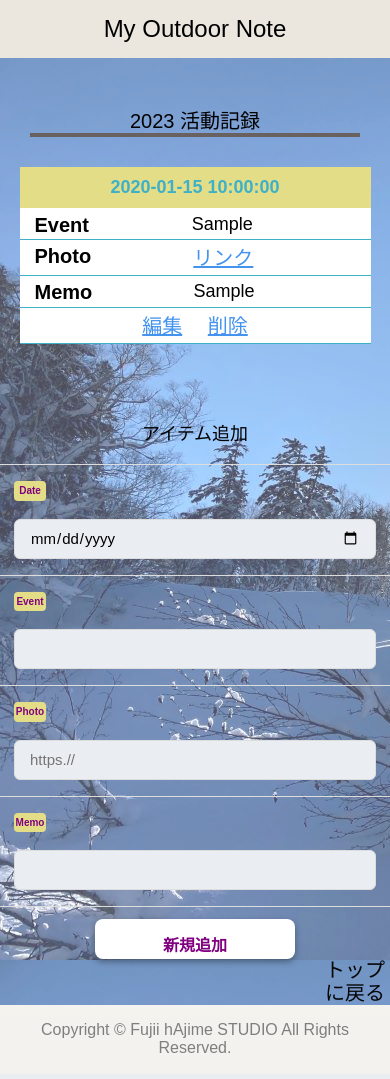
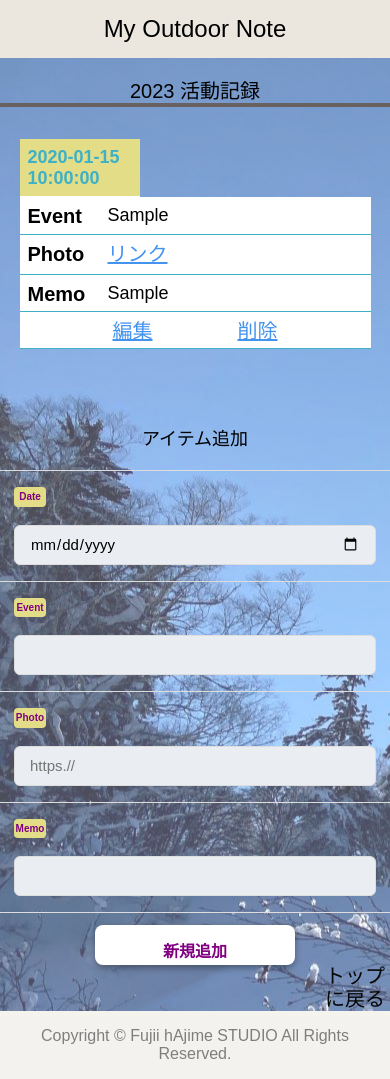
Before and after one commit to HajimeFuji/My_Outdoor_Note, a Flask app: page /list in a window 390 px wide. Before the commit the page ends 1053 px from the top, so only its background shows below. Run offline with Flask 2, Linux system fonts and the light colour scheme; tables that the repository leaves empty or names only in its code hold one stand-in row (values such as "Sample post"); some libraries are stand-ins or nearby versions.

Commit message:
写真変更

```diff
--- a/app.py
+++ b/app.py
@@ -73,7 +73,7 @@ def item_list():
     )
     c = conn.cursor()
 
-    c.execute('select * from 2023_winter order by date')
+    c.execute('select * from 2023_winter order by date DESC')
     # リスト型にする
     item_list=[]
     # print(c.fetchall())
--- a/static/css/style.css
+++ b/static/css/style.css
@@ -12,7 +12,7 @@ body {
 
 .img::before {
     content: '';
-    background-image: url("/static/img/snowmountain_1280.JPG");
+    background-image: url("/static/img/snowmountain_1920.JPG");
     background-repeat: repeat;
     position: absolute;
     top: 0;
@@ -46,7 +46,7 @@ body {
 }
 
 p  {
-    text-align: center;
+    /* text-align: center; */
     font-size: 18px;
 }
 
@@ -64,7 +64,6 @@ h1 {
 
 h2 {
     font-size: 20px;
-    margin: 30px;
     text-align:center;
     border-bottom: solid 4px rgb(105, 96, 96);
 }
@@ -85,7 +84,19 @@ h3 {
 }
 @media screen and (max-width: 768px) {
     .left {
-        text-align: center;
+        padding-left: 80px;
+    }
+}
+
+.link {
+    width: 120px;
+    text-align: center;
+}
+@media screen and (max-width: 768px) {
+    .link {
+        width: inherit;
+        text-align: left;
+        padding-left: 80px;
     }
 }
 
@@ -97,21 +108,24 @@ td {
     table-layout: auto;
     border-collapse: collapse;
     width: 80%;
+    margin-top: 32px;
     margin-left: auto;
     margin-right: auto;
 }
 
 .table_list thead th {
     background: #d8ca0c;
-    padding: 10px 15px;
+    padding: 8px 8px;
     border-bottom:#FFF solid 1px;
     color:#FFF;
+    text-align: center;
 }
 
 .table_list tbody th {
 	background:#e3dd88;
 	color: #3EB1C6;
-	padding: 10px 15px;
+    width: 120px;
+	padding: 8px 8px;
 	border-bottom:#FFF solid 1px;
 	vertical-align:middle;
 }
@@ -122,7 +136,7 @@ td {
 
 .table_list tbody td {
 	background:#FFF;
-	padding:5px 15px;
+	padding:8px 8px;
 	/* border-left:#3EB1C6 solid 1px; */
 	border-bottom:#3EB1C6 solid 1px;
 	vertical-align:middle;
@@ -265,6 +279,14 @@ input[type=checkbox] {
 /* ---------------- */
 .btn_top  {
     text-align: center;
+    width: 80px;
+}
+@media screen and (max-width: 768px) {
+    .btn_top {
+        width: inherit;
+        display: flex;
+        justify-content: space-evenly;
+    }
 }
 
 .btn_top1  {
@@ -284,7 +306,12 @@ input[type=checkbox] {
     color: rgb(68, 147, 238);
     text-align: center;
     text-decoration: underline;
-    padding: 2px 10px;
+    /* padding: 2px 10px;   */
+}
+@media screen and (max-width: 768px) {
+    .btn4 {
+        align-items: left;
+    }
 }
 
 .btn5 {
--- a/templates/eventitem_list.html
+++ b/templates/eventitem_list.html
@@ -25,7 +25,7 @@
                 <!-- <td>{{item["id"]}}</td> -->
                 <th label="Date"><p class="center">{{item["date"]}}</p></th>
                 <td label="Event"><p class="left">{{item["event"]}}</p></td>
-                <td label="Photo"><p class="center"><a href="{{item['photo']}}" class="btn4">リンク</a></p></td>
+                <td label="Photo"><p class="link"><a href="{{item['photo']}}" class="btn4">リンク</a></p></td>
                 <td label="Memo"><p class="left">{{item["memo"]}}</p></td>
                 <td>
                     <div class="btn_top">
--- a/templates/index.html
+++ b/templates/index.html
@@ -6,7 +6,7 @@
 <!-- --------------  イラスト追加　並べ替え------------------ -->
 <div>
     <a href="/list">
-        <img class="img_base" src="../static/img/snowmountain_1280.JPG">
+        <img class="img_base" src="../static/img/snowmountain_1920.JPG">
     </a>
 </div>
 
```
Also changed, not shown: static/img/IMG_0029 (1).JPG (added), static/img/IMG_0451.jpg (added), static/img/snowmountain_1920.JPG (added).
